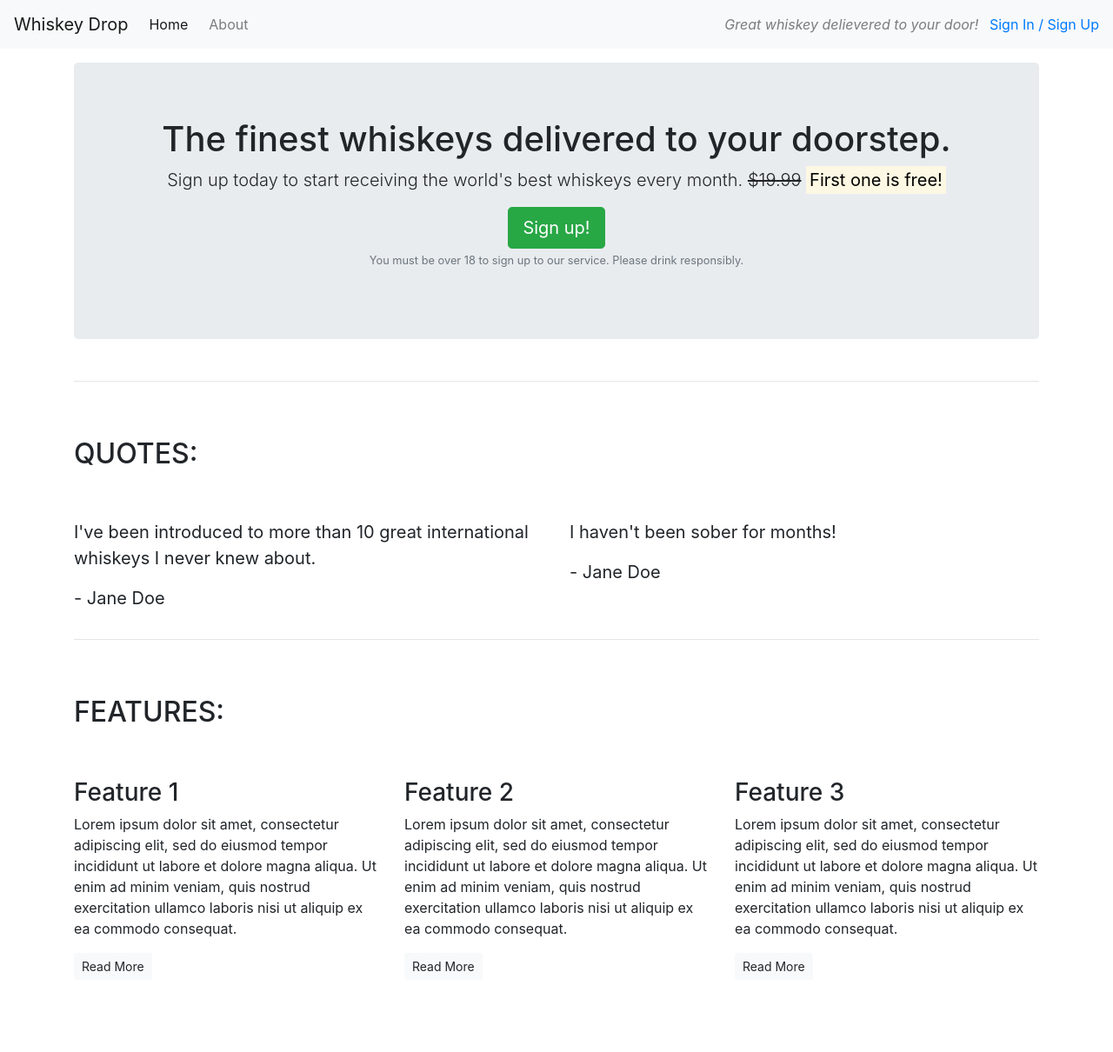
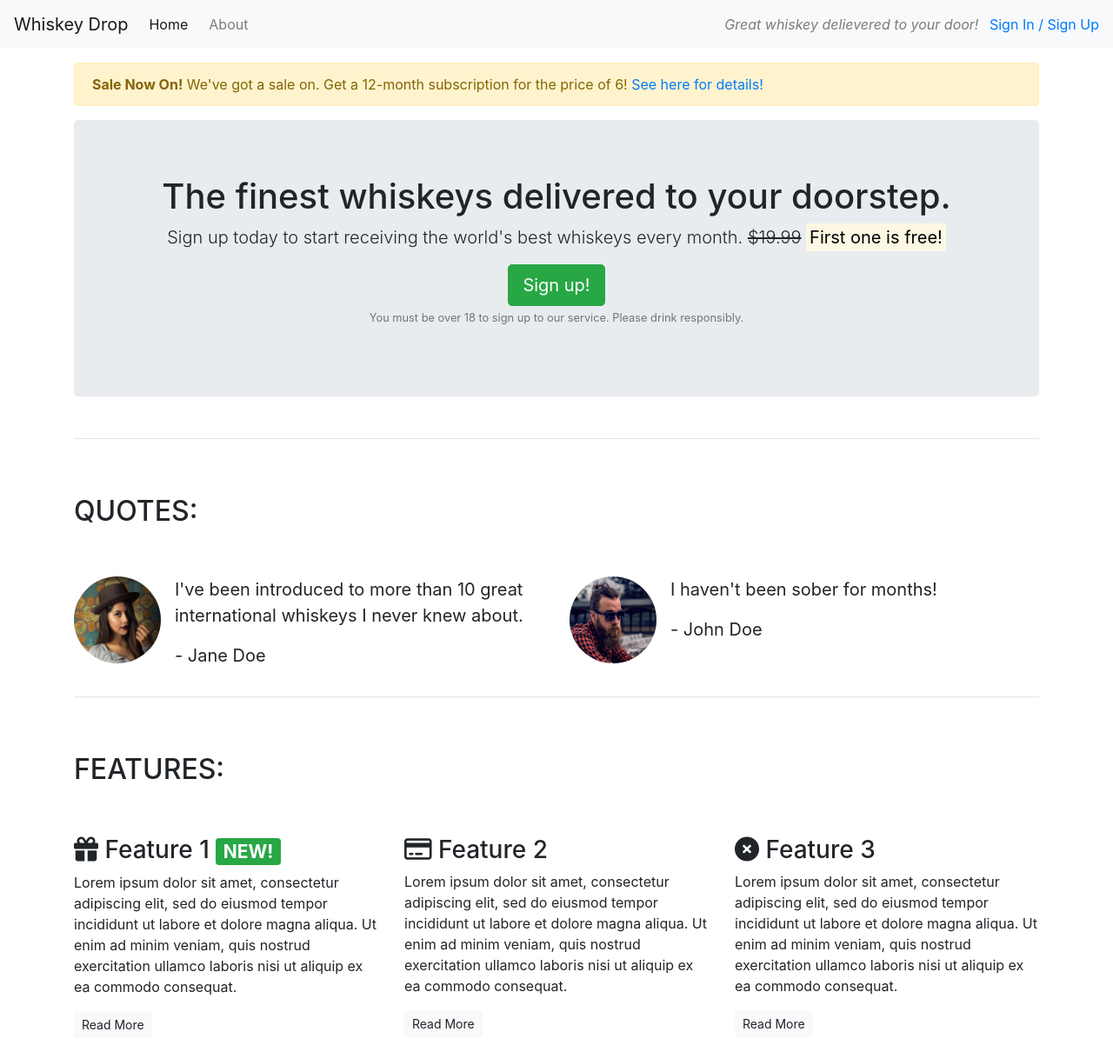
Before and after one commit to sjayawardena/bootstrap-testing, a plain HTML site: page index.html in a window 1280 px wide. Shown: the whole page at 87% size. Before the commit the page ends 1143 px from the top, so only its background shows below. Drawn offline with nearby package versions, Linux system fonts and the light colour scheme.

Commit message:
Feats: Add images to quotes, icons to features, sale alert - all via bootstrap to index.html

```diff
--- a/index.html
+++ b/index.html
@@ -22,6 +22,13 @@
         </div>
     </nav>
     <article class="container mt-3">
+        <div class="row d-none d-sm-block">
+            <div class="col-12">
+                <div class="alert alert-warning">
+                    <strong>Sale Now On!</strong> We've got a sale on. Get a 12-month subscription for the price of 6! <a href="">See here for details!</a>
+                </div>
+            </div>
+        </div>
         <!-- Callout -->
         <div class="row">
             <div class="col-12">
@@ -49,16 +56,31 @@
             </div>
             <div class="row">
                 <div class="col-12 col-md-6">
+                    <div class="media">
+                        <div class="d-none d-sm-block">
+                            <img src="assets/images/girl-image.png" class="rounded-circle mr-3" height=100 width=100>
+                        </div>
+                        <div class="media-body">
                             <blockquote class="blockquote">
-                        <p>I've been introduced to more than 10 great international whiskeys I never knew about.</p>
+                                <p>I've been introduced to more than 10 great international whiskeys I never knew about.
+                                </p>
                                 <p>- Jane Doe</p>
                             </blockquote>
                         </div>
+                    </div>
+                </div>
                 <div class="col-12 col-md-6">
+                    <div class="media">
+                        <div class="d-none d-sm-block">
+                            <img src="assets/images/guy-image.png" class="rounded-circle mr-3" height=100 width=100>
+                        </div>
+                        <div class="media-body">
                             <blockquote class="blockquote">
                                 <p>I haven't been sober for months!</p>
-                        <p>- Jane Doe</p>
+                                <p>- John Doe</p>
                             </blockquote>
+                        </div>
+                    </div>
                 </div>
             </div>
         </section>
@@ -75,7 +97,7 @@
             <div class="row">
                 <div class="col-12 col-md-6 col-lg-4">
                     <div class="feature">
-                        <h3>Feature 1</h3>
+                        <h3><i class="fa-solid fa-gift d-none d-sm-inline"></i> Feature 1 <span class="badge badge-success">NEW!</span></h3>
                         <p>Lorem ipsum dolor sit amet, consectetur adipiscing elit, sed do eiusmod tempor incididunt ut
                             labore
                             et dolore magna aliqua. Ut enim ad minim veniam, quis nostrud exercitation ullamco laboris
@@ -87,7 +109,7 @@
                 </div>
                 <div class="col-12 col-md-6 col-lg-4">
                     <div class="feature">
-                        <h3>Feature 2</h3>
+                        <h3><i class="fa-regular fa-credit-card d-none d-sm-inline"></i> Feature 2</h3>
                         <p>Lorem ipsum dolor sit amet, consectetur adipiscing elit, sed do eiusmod tempor incididunt ut
                             labore
                             et dolore magna aliqua. Ut enim ad minim veniam, quis nostrud exercitation ullamco laboris
@@ -99,7 +121,7 @@
                 </div>
                 <div class="col-12 d-md-none d-lg-block col-lg-4">
                     <div class="feature">
-                        <h3>Feature 3</h3>
+                        <h3><i class="fa-solid fa-circle-xmark d-none d-sm-inline"></i> Feature 3</h3>
                         <p>Lorem ipsum dolor sit amet, consectetur adipiscing elit, sed do eiusmod tempor incididunt ut
                             labore
                             et dolore magna aliqua. Ut enim ad minim veniam, quis nostrud exercitation ullamco laboris
@@ -113,6 +135,7 @@
         </section>
         <!-- /.features -->
     </article>
+    <script src="https://kit.fontawesome.com/25587da004.js" crossorigin="anonymous"></script>
 </body>
 
 </html>
```
Also changed, not shown: assets/images/girl-image.png (added), assets/images/guy-image.png (added). Lines whose indentation alone changed are shown as unchanged.
